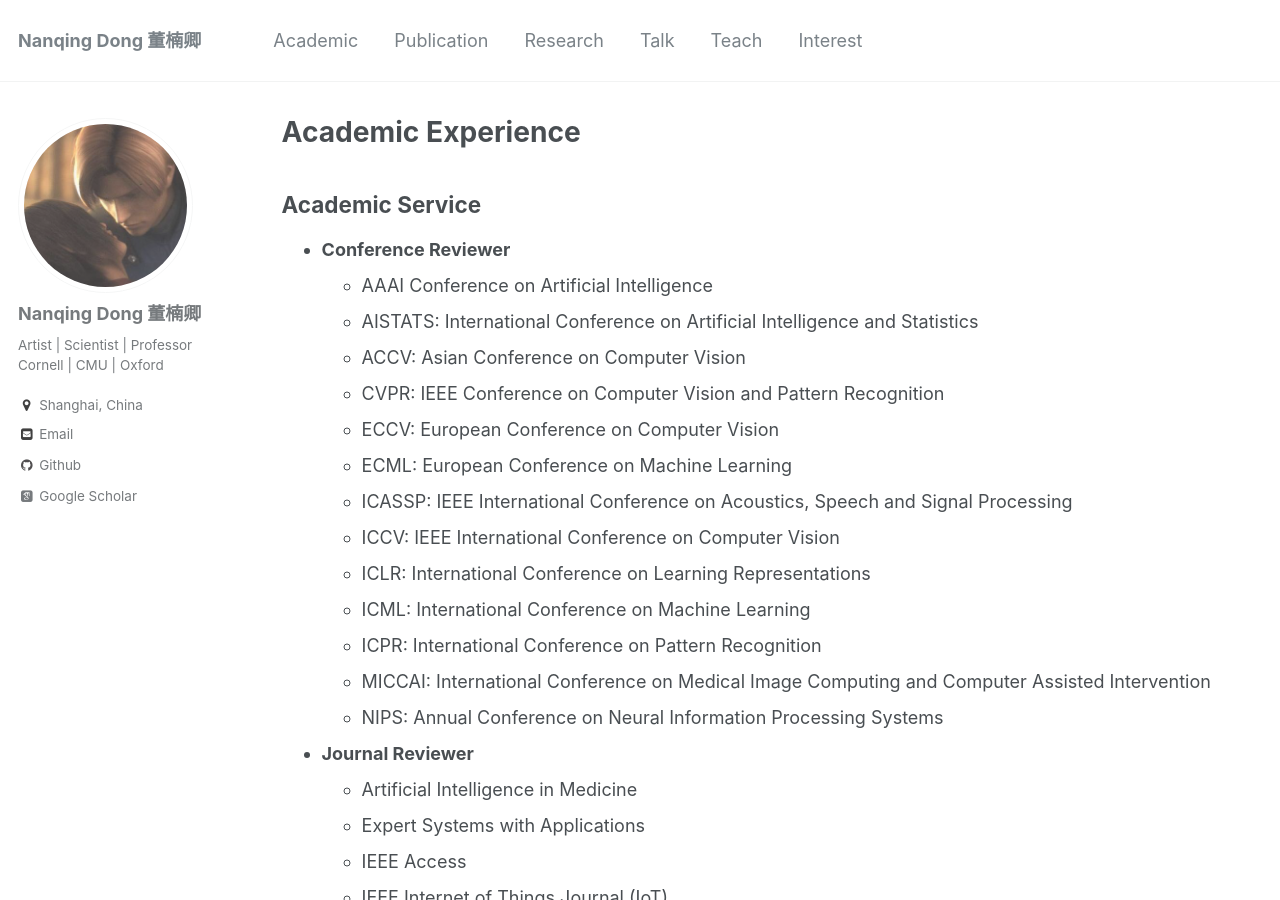
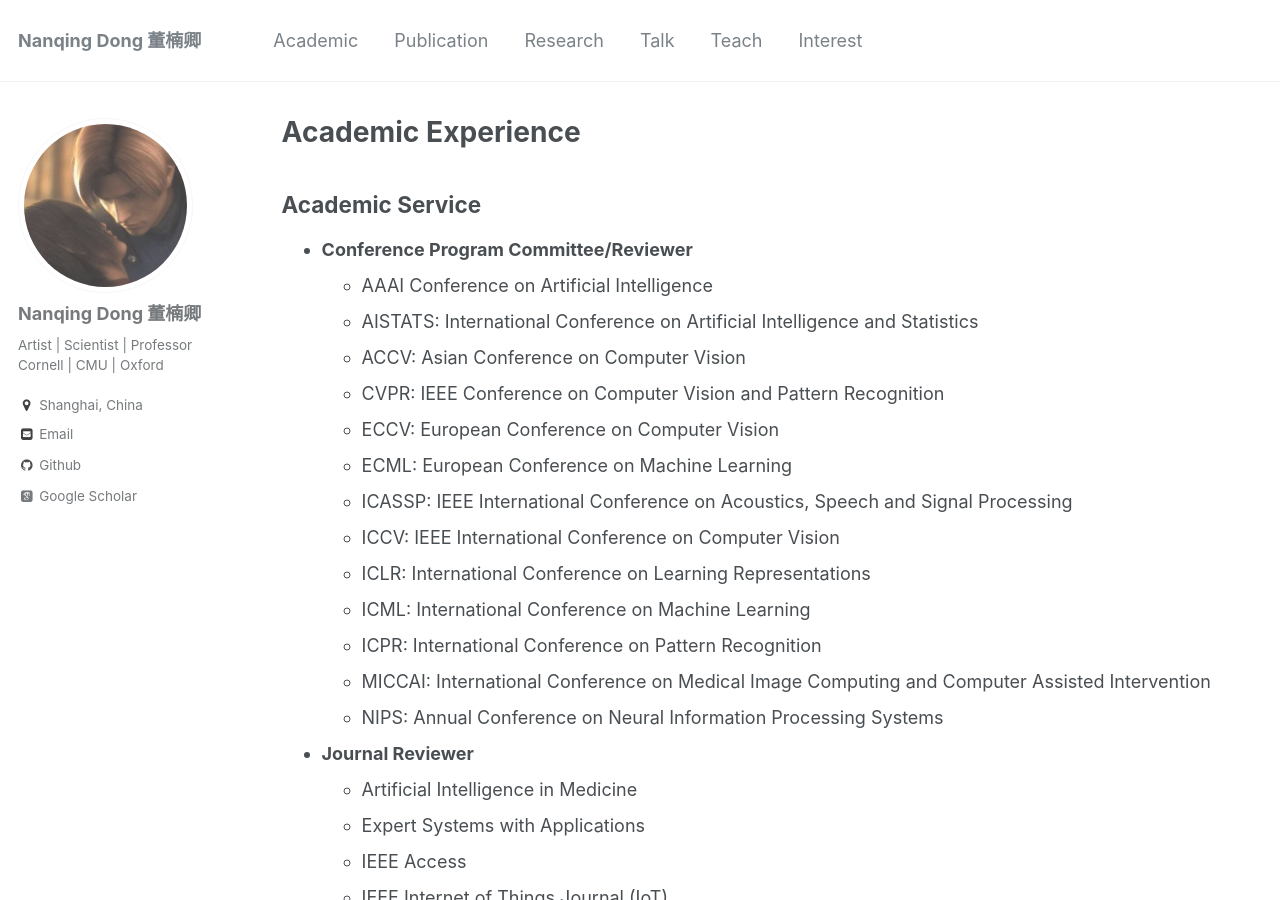
Before and after one commit to eveningdong/eveningdong.github.io, a Jekyll site: the page built from _pages/academic.md, in a window 1280 px wide and 900 px high. Built offline with Jekyll 4.4.1, drawn with Linux system fonts in a browser that asks for light colours; some web fonts are replaced.

Commit message:
Update academic.md

```diff
--- a/_pages/academic.md
+++ b/_pages/academic.md
@@ -93,7 +93,7 @@ author_profile: true
 
 
 ## Academic Service
-* **Conference Reviewer**
+* **Conference Program Committee/Reviewer**
   + AAAI Conference on Artificial Intelligence
   + AISTATS: International Conference on Artificial Intelligence and Statistics
   + ACCV: Asian Conference on Computer Vision
```
